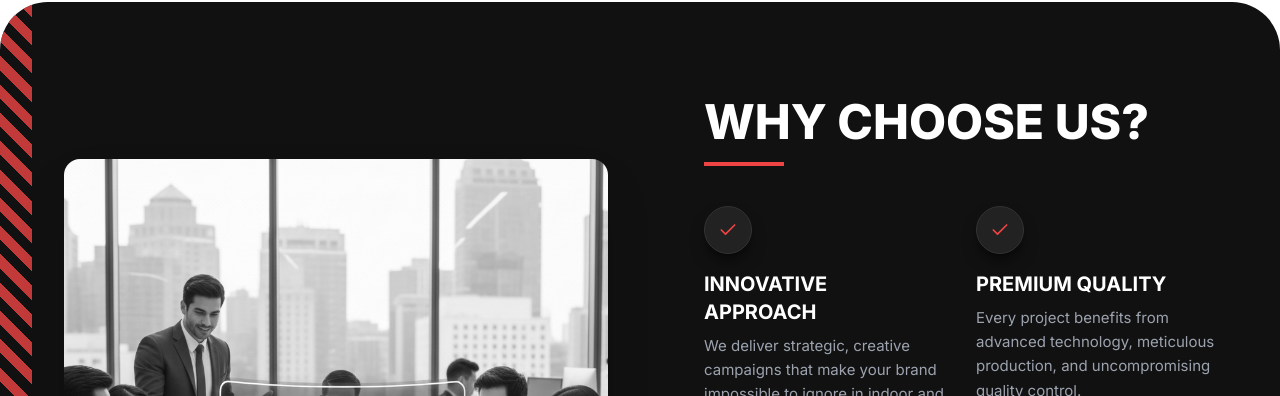
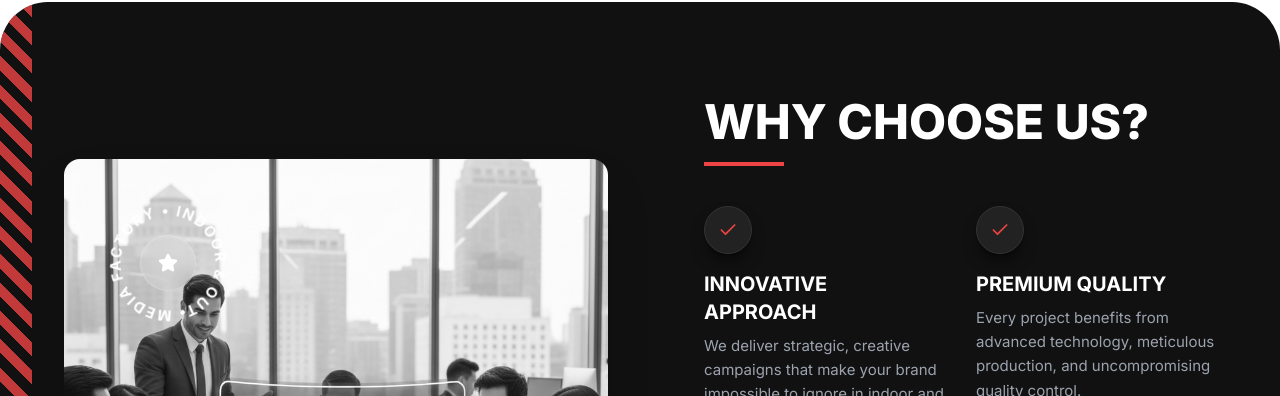
Before and after one commit to webenquiry11-svg/media-factory, a Next.js app in the folder frontend/: page / in a window 1280 px wide. Shown: the part 6478-6874 px from the top of the page. Built offline with nearby package versions, Linux system fonts and the light colour scheme.

Commit message:
Fix nested frontend folder

```diff
--- a/frontend/components/sections/WhyChooseUs.tsx
+++ b/frontend/components/sections/WhyChooseUs.tsx
@@ -1,6 +1,6 @@
 "use client";
 import React from 'react';
-import { Check } from 'lucide-react';
+import { Star, Check } from 'lucide-react';
 import { useInView } from 'react-intersection-observer';
 
 const WhyChooseUs = () => {
@@ -43,6 +43,28 @@ const WhyChooseUs = () => {
                 alt="Woman in Suit"
                 className="w-full h-full object-cover grayscale group-hover:grayscale-0 transition-all duration-700"
               />
+
+              {/* Play Button with Rotating Text Ring */}
+              <div className="absolute top-6 left-6 sm:top-10 sm:left-10 z-20">
+                <div className="relative w-24 h-24 sm:w-32 sm:h-32 flex items-center justify-center">
+                  {/* Rotating Text SVG */}
+                  <svg className="absolute inset-0 w-full h-full animate-[spin_10s_linear_infinite]" viewBox="0 0 100 100">
+                    <defs>
+                      <path id="circlePath" d="M 50, 50 m -37, 0 a 37,37 0 1,1 74,0 a 37,37 0 1,1 -74,0" />
+                    </defs>
+                    <text fill="white" fontSize="11.5" fontWeight="bold" letterSpacing="1.2">
+                      <textPath href="#circlePath" startOffset="0%">
+                        • MEDIA FACTORY • INDOOR & OUTDOOR ADS
+                      </textPath>
+                    </text>
+                  </svg>
+
+                  {/* Center Icon */}
+                  <div className="w-10 h-10 sm:w-14 sm:h-14 bg-white/10 backdrop-blur-md rounded-full flex items-center justify-center border border-white/20 cursor-pointer hover:bg-[#fbbf24] hover:border-[#fbbf24] hover:scale-110 transition-all duration-300">
+                      <Star className="w-4 h-4 sm:w-5 sm:h-5 fill-white text-white" />
+                  </div>
+                </div>
+              </div>
             </div>
           </div>
 
```
